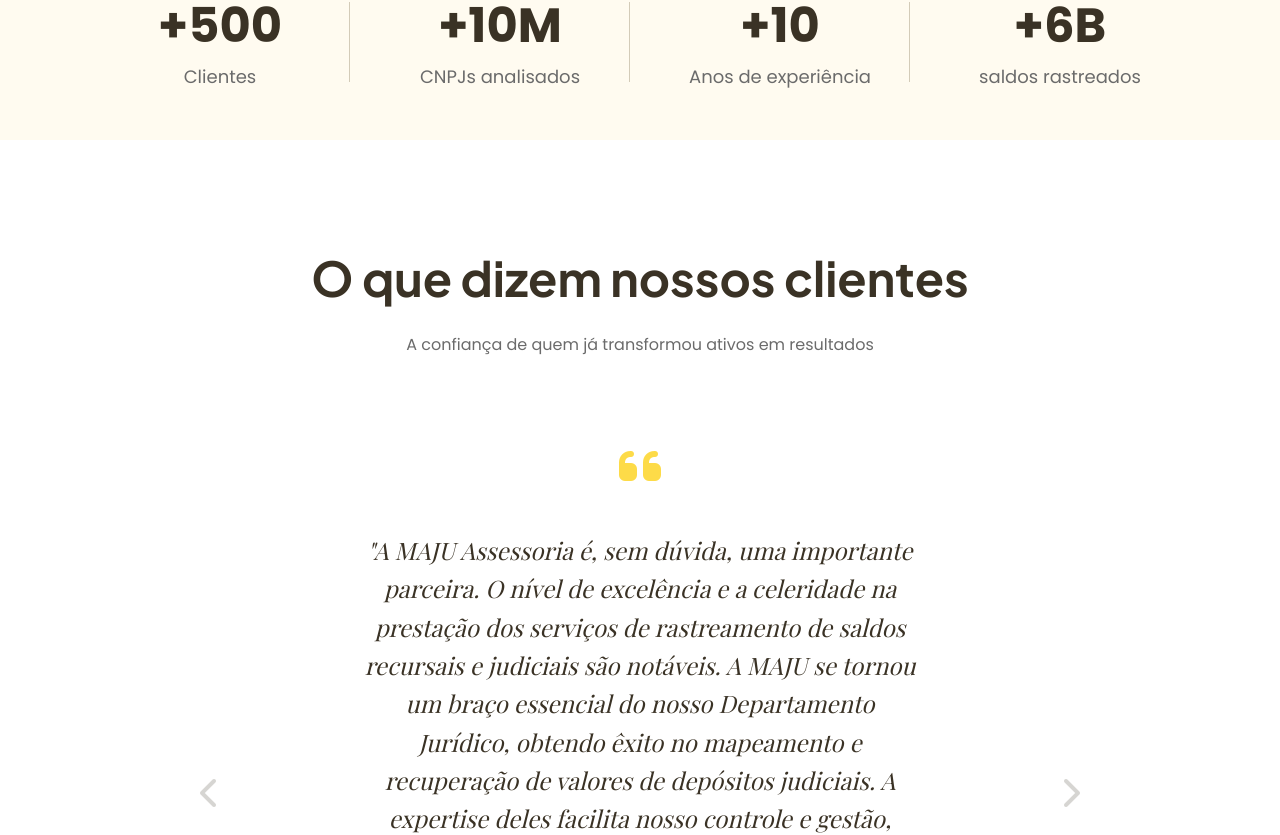
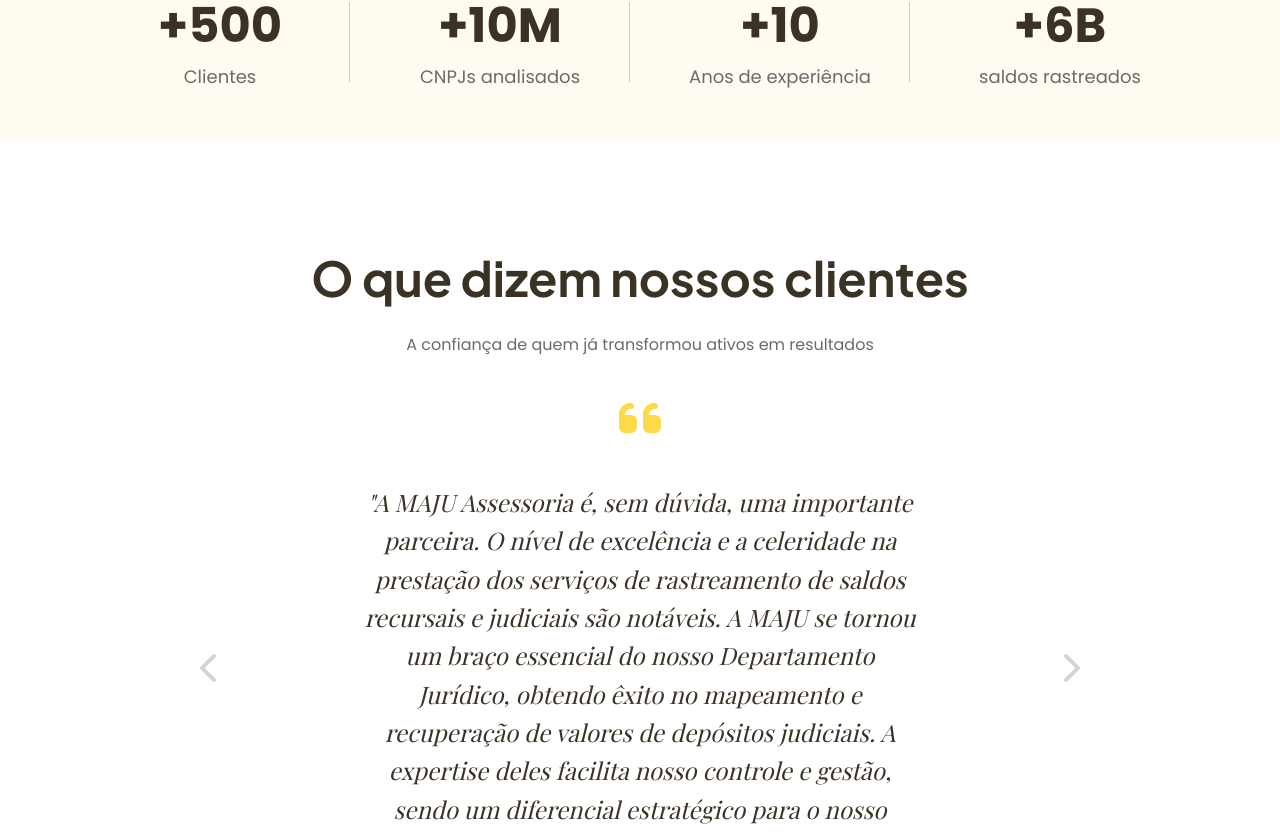
Before and after one commit to LeoAmzz/SiteMaju-React, a React (Vite) app: page / in a window 1280 px wide. Shown: the part 2383-3218 px from the top of the page. Built offline with nearby package versions, Linux system fonts and the light colour scheme.

Commit message:
Adicionei alguns estilos extras para a parte de depoimentos

```diff
--- a/src/index.css
+++ b/src/index.css
@@ -1772,12 +1772,10 @@
   background-color: #ffffff;
   text-align: center;
   padding-top: 100px;
-  padding-bottom: 100px;
 }
 
 .testimonials-header {
   font-size: 2rem;
-  margin-bottom: 3rem;
 }
 
 .testimonials .section-subtitle {
@@ -1804,17 +1802,32 @@
 }
 
 .testimonial-track {
-  display: flex;
-  transition: transform 0.5s ease-in-out;
+  position: relative;
+  display: block;
   width: 100%;
 }
 
 .testimonial-slide {
-  min-width: 100%;
+  position: absolute;
+  top: 0;
+  left: 0;
+  width: 100%;
+  opacity: 0;
+  visibility: hidden;
+  pointer-events: none;
+  transition: opacity 0.5s ease-in-out, visibility 0.5s ease-in-out;
   box-sizing: border-box;
   padding: 1rem;
   display: flex;
   justify-content: center;
+}
+
+.testimonial-slide.current-slide {
+  position: relative;
+  opacity: 1;
+  visibility: visible;
+  pointer-events: auto;
+  z-index: 2;
 }
 
 .testimonial-card {
--- a/src/pages/Home.jsx
+++ b/src/pages/Home.jsx
@@ -236,10 +236,7 @@
                         <button className="carousel-btn prev-btn" onClick={handlePrev}><i className="fas fa-chevron-left"></i></button>
 
                         <div className="testimonial-track-container">
-                            <ul
-                                className="testimonial-track"
-                                style={{ transform: `translateX(-${currentSlide * 100}%)`, transition: 'transform 0.5s ease' }}
-                            >
+                            <ul className="testimonial-track">
                                 {testimonials.map((t, index) => (
                                     <li key={index} className={`testimonial-slide ${index === currentSlide ? 'current-slide' : ''}`}>
                                         <div className="testimonial-card">
```
